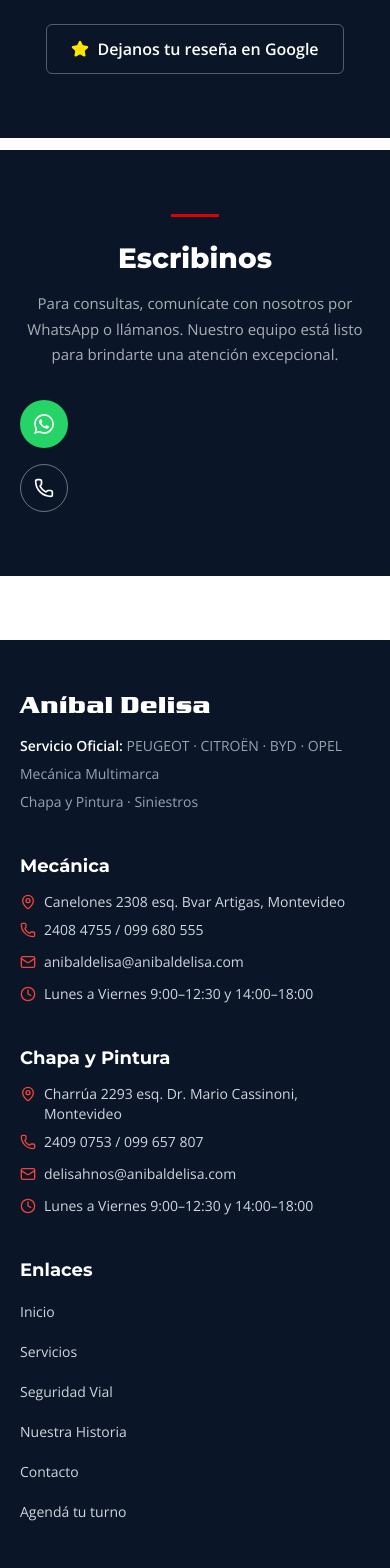
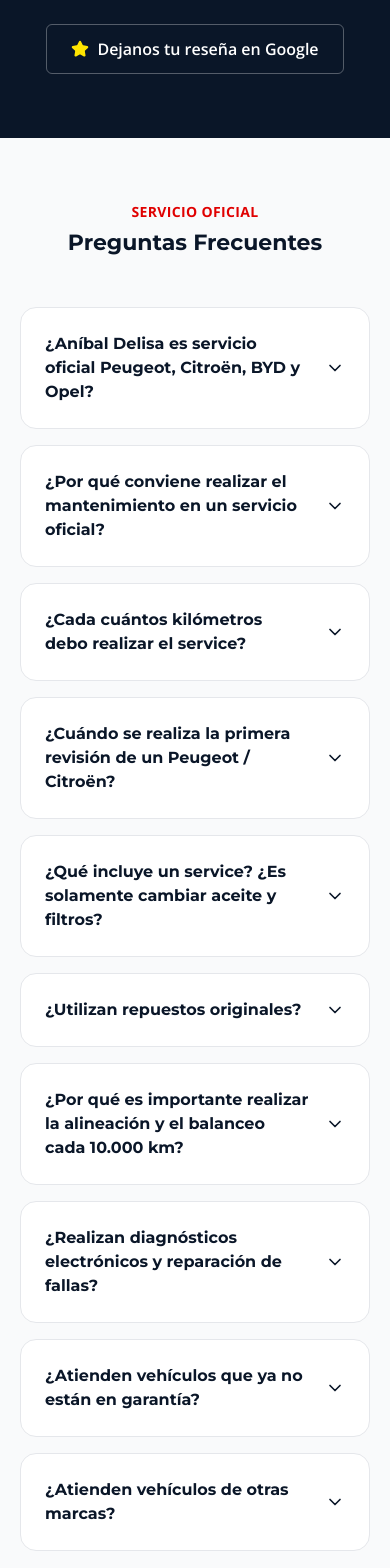
Before and after one commit to delisaluciaanibaldelisa/anibaldelisa-web, a Next.js app: page / in a window 390 px wide. Shown: the part 9020-10588 px from the top of the page. Built offline with nearby package versions, Linux system fonts and the light colour scheme; no server answers.

Commit message:
Agrega seccion de Preguntas Frecuentes sobre Servicio Oficial en el home, debajo de Nuestros Clientes, con schema FAQPage.

```diff
--- a/app/page.tsx
+++ b/app/page.tsx
@@ -22,6 +22,7 @@ import {
   Building2,
   SquareParking,
   Construction,
+  ChevronDown,
 } from "lucide-react";
 import { site } from "@/lib/site";
 import Reveal, { ZoomReveal, SlideReveal } from "@/components/Reveal";
@@ -138,6 +139,63 @@ const aseguradoras = [
   { name: "San Cristóbal", src: "/aseguradoras/sancristobal.png", w: 592, h: 120 },
   { name: "Barbuss", src: "/aseguradoras/barbuss.png", w: 533, h: 120 },
 ];
+
+// Preguntas frecuentes sobre Servicio Oficial (home, debajo de "Nuestros Clientes").
+const preguntasFrecuentes = [
+  {
+    q: "¿Aníbal Delisa es servicio oficial Peugeot, Citroën, BYD y Opel?",
+    a: "Sí. Somos Servicio Oficial de Peugeot, Citroën, BYD y Opel. Trabajamos conforme a los procedimientos de cada fabricante, con técnicos capacitados, equipamiento específico y repuestos homologados.",
+  },
+  {
+    q: "¿Por qué conviene realizar el mantenimiento en un servicio oficial?",
+    a: "Porque permite mantener el historial del vehículo, cumplir el plan indicado por el fabricante y conservar la garantía vigente. Además, el diagnóstico se realiza con tecnología específica para cada marca.",
+  },
+  {
+    q: "¿Cada cuántos kilómetros debo realizar el service?",
+    a: "Depende de la marca, el modelo, la motorización y la antigüedad del vehículo. También puede establecerse por tiempo, aunque no se haya alcanzado el kilometraje. En Aníbal Delisa verificamos el plan correspondiente a tu vehículo.",
+  },
+  {
+    q: "¿Cuándo se realiza la primera revisión de un Peugeot / Citroën?",
+    a: "La primera revisión de los vehículos Peugeot se realiza a los 2.500 km y no tiene costo. La primera revisión de los vehículos Citroën se realiza a los 1.000 km; consultá por WhatsApp por costos. Luego deben cumplirse los mantenimientos periódicos indicados para cada modelo.",
+  },
+  {
+    q: "¿Qué incluye un service? ¿Es solamente cambiar aceite y filtros?",
+    a: "No. Un service oficial es mucho más que un cambio de aceite y filtros. Además de realizar los reemplazos indicados para el kilometraje de tu vehículo, nuestros técnicos controlan los principales sistemas de seguridad y funcionamiento: frenos, neumáticos, dirección, suspensión, batería, luces, niveles de fluidos, posibles pérdidas y componentes electrónicos. También se realiza el diagnóstico con equipos específicos de cada marca, se reinicia el indicador de mantenimiento y se verifica si existen actualizaciones o campañas técnicas pendientes. Cada vehículo recibe los controles establecidos por Peugeot, Citroën, BYD u Opel según su modelo, motor, antigüedad y kilometraje. Si detectamos alguna reparación o repuesto adicional, te informamos y solicitamos tu autorización antes de realizarla.",
+  },
+  {
+    q: "¿Utilizan repuestos originales?",
+    a: "Sí. Utilizamos repuestos originales o productos expresamente homologados por el fabricante, garantizando compatibilidad, seguridad y buen funcionamiento.",
+  },
+  {
+    q: "¿Por qué es importante realizar la alineación y el balanceo cada 10.000 km?",
+    a: "La alineación y el balanceo ayudan a que el vehículo circule de forma estable, segura y sin vibraciones. Realizarlos cada 10.000 km permite prevenir el desgaste irregular de los neumáticos, mejorar el control del vehículo y prolongar la vida útil de cubiertas y componentes de la suspensión. La alineación corrige la posición y los ángulos de las ruedas para que el vehículo mantenga correctamente su trayectoria. El balanceo distribuye el peso de cada rueda de manera uniforme, evitando vibraciones en el volante y la carrocería. También recomendamos revisarlos antes de los 10.000 km si el vehículo recibió un golpe fuerte contra un pozo o cordón, si el volante vibra, si el auto se desvía hacia un lado o si los neumáticos se desgastan de manera despareja.",
+  },
+  {
+    q: "¿Realizan diagnósticos electrónicos y reparación de fallas?",
+    a: "Sí. Contamos con equipos de diagnóstico específicos para Peugeot, Citroën, BYD y Opel. Podemos identificar fallas electrónicas, testigos encendidos, problemas de funcionamiento y necesidades de actualización.",
+  },
+  {
+    q: "¿Atienden vehículos que ya no están en garantía?",
+    a: "Sí. Atendemos tanto vehículos nuevos con garantía vigente como unidades que ya finalizaron su período de garantía, siempre aplicando los procedimientos recomendados por cada marca.",
+  },
+  {
+    q: "¿Atienden vehículos de otras marcas?",
+    a: "Sí. Además de ser Servicio Oficial Peugeot, Citroën, BYD y Opel, en Aníbal Delisa contamos con un taller multimarca para realizar el mantenimiento y la reparación de vehículos de otras marcas. Ofrecemos service programado, cambio de aceite y filtros, diagnóstico electrónico, frenos, suspensión, alineación, balanceo y mecánica general, con técnicos especializados y equipamiento profesional. No importa qué vehículo tengas: consultanos indicando la marca, el modelo, el año y el kilometraje. Revisaremos sus necesidades y te entregaremos un presupuesto antes de comenzar cualquier trabajo.",
+  },
+] as const;
+
+const faqJsonLd = {
+  "@context": "https://schema.org",
+  "@type": "FAQPage",
+  mainEntity: preguntasFrecuentes.map((p) => ({
+    "@type": "Question",
+    name: p.q,
+    acceptedAnswer: {
+      "@type": "Answer",
+      text: p.a,
+    },
+  })),
+};
 
 export default async function Home() {
   // Reseñas reales de la ficha de Google (null si no hay API key configurada).
@@ -650,6 +708,40 @@ export default async function Home() {
         </div>
       </section>
 
+      {/* PREGUNTAS FRECUENTES — Servicio Oficial */}
+      <section className="py-16 md:py-24 bg-gray-50">
+        <div className="container-x max-w-3xl">
+          <script
+            type="application/ld+json"
+            dangerouslySetInnerHTML={{ __html: JSON.stringify(faqJsonLd) }}
+          />
+          <Reveal className="text-center mb-12">
+            <p className="text-sm font-bold uppercase tracking-wide text-primary">
+              Servicio Oficial
+            </p>
+            <h2 className="mt-1 font-heading font-bold text-[clamp(22px,3vw,38px)] text-dark">
+              Preguntas Frecuentes
+            </h2>
+          </Reveal>
+          <div className="space-y-4">
+            {preguntasFrecuentes.map((p, i) => (
+              <Reveal key={p.q} delay={i * 0.03}>
+                <details className="group rounded-2xl border border-gray-200 bg-white p-6">
+                  <summary className="flex items-center justify-between gap-4 cursor-pointer list-none font-heading font-bold text-dark">
+                    {p.q}
+                    <ChevronDown
+                      size={20}
+                      className="shrink-0 transition-transform group-open:rotate-180"
+                    />
+                  </summary>
+                  <p className="mt-3 text-gray-700 leading-relaxed">{p.a}</p>
+                </details>
+              </Reveal>
+            ))}
+          </div>
+        </div>
+      </section>
+
       {/* Separador claro entre secciones oscuras */}
       <div className="h-3 bg-white" aria-hidden="true" />
 
```
